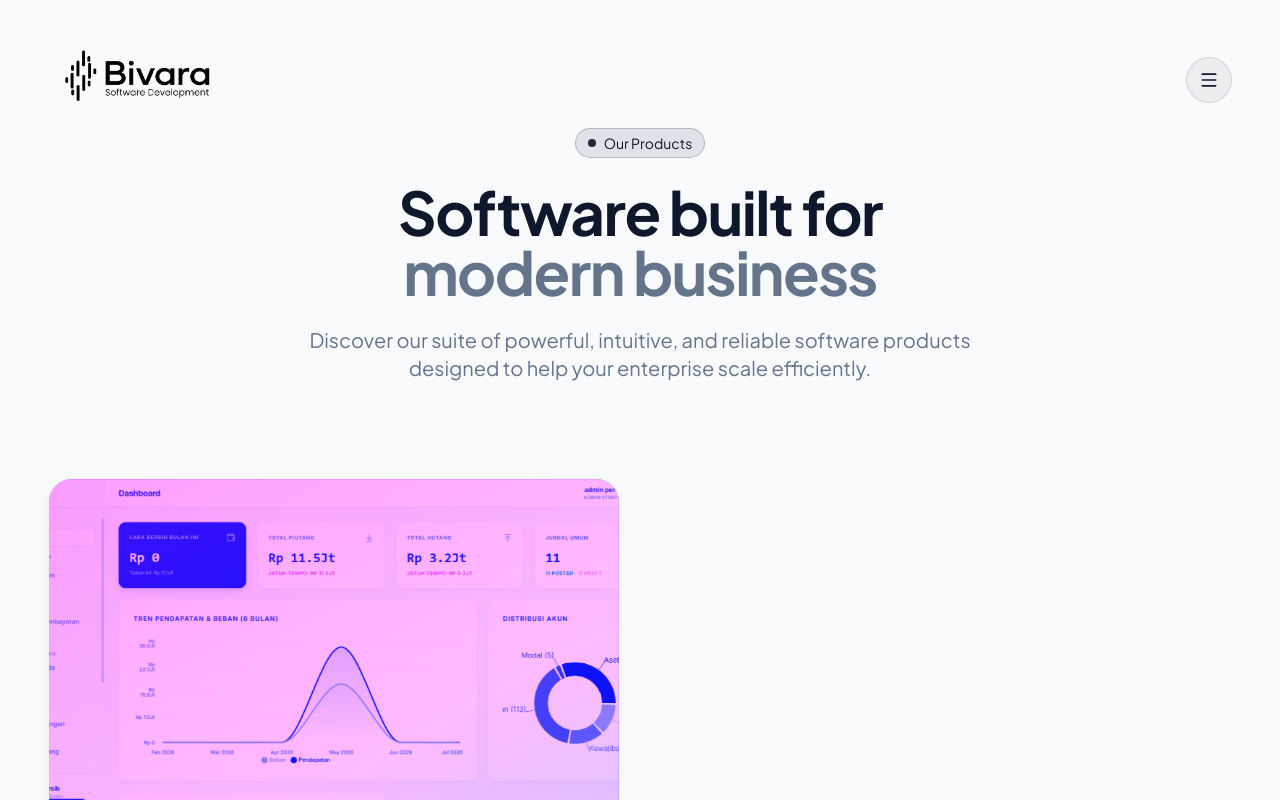
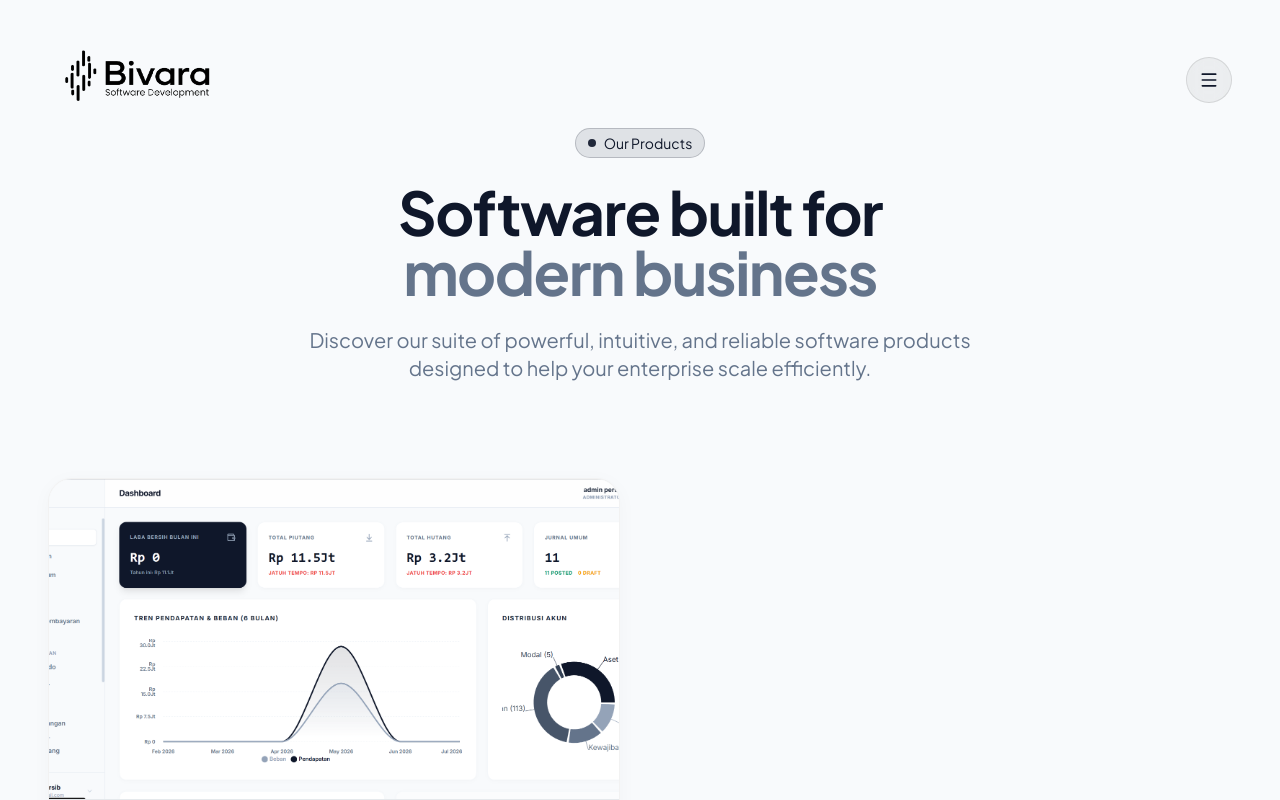
Before and after one commit to mrizkyn/xynetic, a Next.js app: page /products in a window 1280 px wide. Shown: the top 800 px of the page. Built offline with nearby package versions, Linux system fonts and the light colour scheme.

Commit message:
style: thumbnail project

```diff
--- a/app/products/page.tsx
+++ b/app/products/page.tsx
@@ -46,13 +46,12 @@ export default function ProductsPage() {
               key={product.slug}
               className="group relative bg-white rounded-3xl overflow-hidden border border-black/5 shadow-[0_4px_20px_rgba(0,0,0,0.03)] hover:shadow-xl transition-all duration-500 flex flex-col"
             >
-              <div className="relative w-full aspect-video overflow-hidden">
-                <div className={`absolute inset-0 bg-gradient-to-br ${product.color} opacity-80 group-hover:opacity-100 transition-opacity duration-500`} />
+              <div className="relative w-full aspect-video overflow-hidden border-b border-black/5 bg-slate-100">
                 {/* eslint-disable-next-line @next/next/no-img-element */}
                 <img
                   src={product.image}
                   alt={product.title}
-                  className="absolute inset-0 w-full h-full object-cover mix-blend-overlay group-hover:scale-105 transition-transform duration-700"
+                  className="absolute inset-0 w-full h-full object-cover group-hover:scale-105 transition-transform duration-700"
                 />
               </div>
 
```
